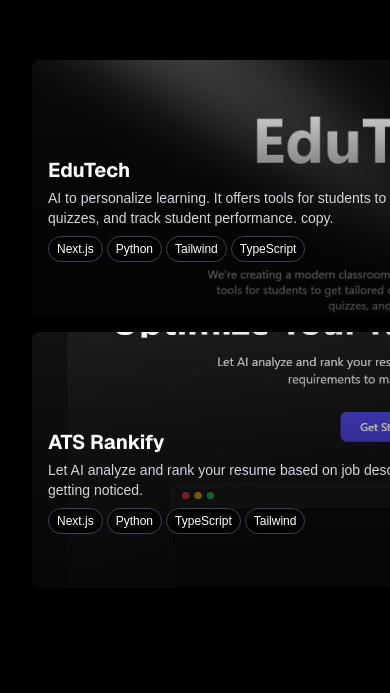
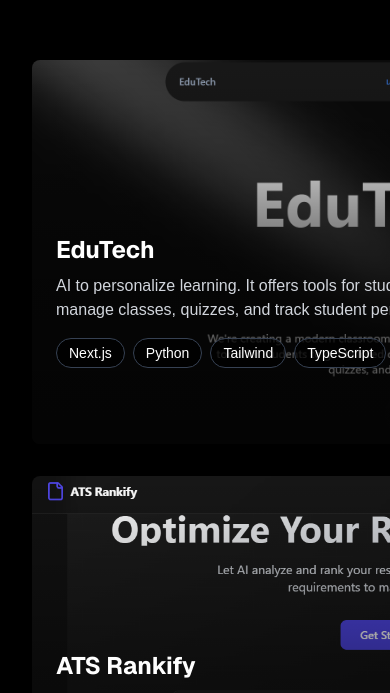
Before and after one commit to Virajbane/Portfolio, a Next.js app: page / in a window 390 px wide. Shown: the part 1301-1994 px from the top of the page. Built offline with nearby package versions, Linux system fonts and the light colour scheme.

Commit message:
responsivness added

```diff
--- a/components/Projects.js
+++ b/components/Projects.js
@@ -14,7 +14,7 @@ const ProjectCard = ({ project }) => {
   return (
     <a
       href={project.link}
-      className="group relative w-full h-64 md:h-80 lg:h-96 overflow-hidden rounded-lg transition-all duration-700 shadow-xl block"
+      className="group relative w-full h-64 sm:h-72 md:h-80 lg:h-96 overflow-hidden rounded-lg transition-all duration-700 shadow-xl block mb-6 sm:mb-8"
       onMouseEnter={() => setIsHovered(true)}
       onMouseLeave={() => setIsHovered(false)}
     >
@@ -95,20 +95,20 @@ export default function ProjectsSection({ showAll = false }) {
     {
       title: 'Amazon Landing page',
       technologies: ['HTML', 'CSS', 'JavaScript'],
-      description: ' E-Commerce Website Inspired by Amazon with Creative Touches (HTML, CSS, JavaScript)',
+      description: 'E-Commerce Website Inspired by Amazon with Creative Touches (HTML, CSS, JavaScript)',
       image: '/App9.png',
       link: 'https://github.com/Virajbane/VIRRMART.com',
     },
   ];
 
-  const visibleProjects = showAll ? projects : projects.slice(0, 2);
+  const visibleProjects = showAll ? projects : projects.slice(0, 3);
 
   return (
     <section className="py-2 bg-transparent">
       <div className="container mx-auto px-4">
         <div className="flex flex-col items-center justify-center gap-4 sm:gap-6 md:gap-8">
-          {/* Full width on mobile, grid on larger screens */}
-          <div className="w-full grid grid-rows-1 lg:grid-rows-2 gap-4 sm:gap-6 md:gap-8">
+          {/* Single column layout for all screen sizes */}
+          <div className="w-full flex flex-col gap-4 sm:gap-6 md:gap-8">
             {visibleProjects.map((project, index) => (
               <div
                 key={index}
--- a/components/Works.js
+++ b/components/Works.js
@@ -1,7 +1,7 @@
 import { useState } from 'react';
 
 const TechBadge = ({ name }) => (
-  <span className="px-2 sm:px-3 py-1 text-xs font-medium bg-black/70 text-white border border-gray-700 rounded-full transition-all duration-300 hover:bg-white/10 hover:border-white/30">
+  <span className="px-3 py-1 text-sm font-medium bg-black/70 text-white border border-gray-700 rounded-full transition-all duration-300 hover:bg-white/10 hover:border-white/30">
     {name}
   </span>
 );
@@ -12,7 +12,7 @@ const ProjectCard = ({ project }) => {
   return (
     <a
       href={project.link}
-      className="group relative w-full h-64 md:h-80 lg:h-96 overflow-hidden rounded-lg transition-all duration-700 shadow-xl block"
+      className="group relative w-full h-96 overflow-hidden rounded-lg transition-all duration-700 shadow-xl block"
       onMouseEnter={() => setIsHovered(true)}
       onMouseLeave={() => setIsHovered(false)}
     >
@@ -33,34 +33,34 @@ const ProjectCard = ({ project }) => {
       }`} />
 
       {/* Content container */}
-      <div className="absolute inset-0 flex flex-col justify-end p-4 sm:p-5 md:p-6 z-10">
-        {/* Title - simplified with no blue underline */}
-        <h3 className="text-xl sm:text-2xl font-bold text-white mb-1 sm:mb-2 font-sans line-clamp-2">
+      <div className="absolute inset-0 flex flex-col justify-end p-6 z-10">
+        {/* Title */}
+        <h3 className="text-2xl font-bold text-white mb-2 font-sans line-clamp-2">
           {project.title}
         </h3>
 
         {/* Description - always visible */}
-        <p className="text-gray-300 mb-2 sm:mb-4 font-light text-sm sm:text-base line-clamp-3">
+        <p className="text-gray-300 mb-4 font-light text-base line-clamp-3">
           {project.description}
         </p>
 
         {/* Tech stack badges - always visible */}
-        <div className="flex flex-wrap gap-1 sm:gap-2">
+        <div className="flex flex-wrap gap-2">
           {project.technologies.map((tech, index) => (
             <TechBadge key={index} name={tech} />
           ))}
         </div>
 
         {/* View project button - only this fades in on hover */}
-        <div className={`mt-3 sm:mt-6 transition-all duration-500 ${
+        <div className={`mt-6 transition-all duration-500 ${
           isHovered ? 'opacity-100 translate-y-0' : 'opacity-0 translate-y-4'
         }`}>
           <span
-            className="inline-flex items-center text-white hover:text-gray-300 pb-1 transition-all font-medium text-sm sm:text-base"
+            className="inline-flex items-center text-white hover:text-gray-300 pb-1 transition-all font-medium text-base"
             aria-label={`View ${project.title} project`}
           >
             View Project
-            <svg className="w-4 h-4 sm:w-5 sm:h-5 ml-2 transition-transform duration-300 group-hover:translate-x-1" fill="none" stroke="currentColor" viewBox="0 0 24 24" xmlns="http://www.w3.org/2000/svg">
+            <svg className="w-4 h-4 ml-2 transition-transform duration-300 group-hover:translate-x-1" fill="none" stroke="currentColor" viewBox="0 0 24 24" xmlns="http://www.w3.org/2000/svg">
               <path strokeLinecap="round" strokeLinejoin="round" strokeWidth="2" d="M14 5l7 7m0 0l-7 7m7-7H3"></path>
             </svg>
           </span>
@@ -75,7 +75,7 @@ export default function WorksSection() {
     {
       title: 'EduTech',
       technologies: ['Next.js','Python', 'Tailwind', 'TypeScript'],
-      description: 'AI to personalize learning. It offers tools for students to get tailored content and study plans, while teachers manage classes, quizzes, and track student performance. copy.',
+      description: 'AI to personalize learning. It offers tools for students to get tailored content and study plans, while teachers manage classes, quizzes, and track student performance.',
       image: '/App11.png',
       link: 'https://github.com/Mohammed6903/mumbaihacks',
     },
@@ -90,10 +90,10 @@ export default function WorksSection() {
 
   return (
     <section className="py-2 bg-transparent">
-      <div className="container mx-auto px-4">
-        <div className="flex flex-col items-center justify-center gap-4 sm:gap-6 md:gap-8">
-          {/* Grid layout for responsive design */}
-          <div className="w-full grid grid-cols-1 lg:grid-rows-2 gap-4 sm:gap-6 md:gap-8">
+      <div className="container max-w-4xl mx-auto px-4">
+        <div className="flex flex-col items-center justify-center gap-8">
+          {/* Single column layout for all screen sizes */}
+          <div className="w-full flex flex-col gap-8">
             {projects.map((project, index) => (
               <div
                 key={index}
```
